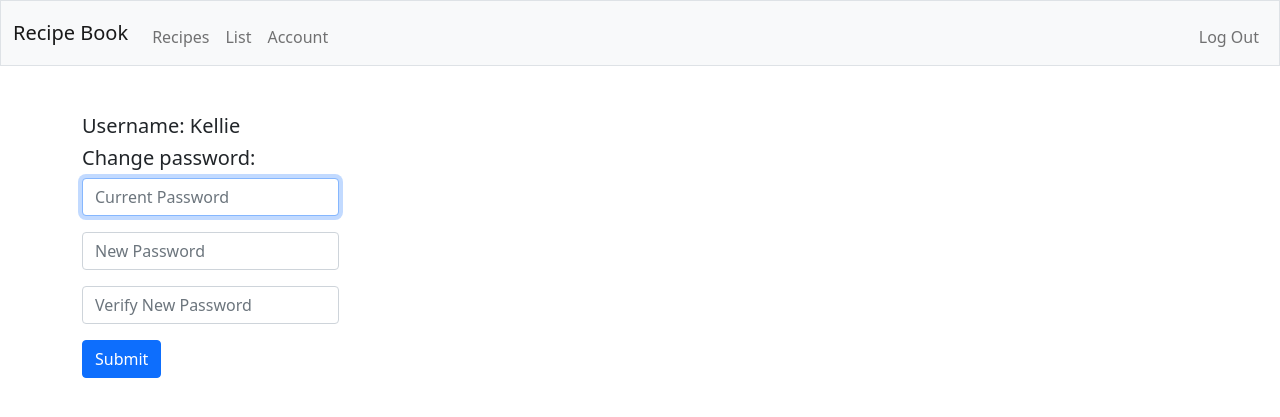
After one commit to kelnicmana/recipe-book, a Flask app: page /account in a window 1280 px wide. The commit adds this page. Shown: the top 417 px of the page. Run offline with Flask 2, Linux system fonts and the light colour scheme; a user stored in the database is signed in; some libraries are stand-ins or nearby versions.

```diff
--- a/app.py
+++ b/app.py
@@ -1,11 +1,166 @@
-from flask import Flask, render_template, url_for
+import os
+
+from cs50 import SQL
+from flask import Flask, flash, redirect, render_template, request, session
+from flask_session import Session
+from functools import wraps
+from tempfile import mkdtemp
+from werkzeug.security import check_password_hash, generate_password_hash
 
 app = Flask(__name__)
 
+# Ensure templates are auto-reloaded
+app.config["TEMPLATES_AUTO_RELOAD"] = True
+
+# Configure session to use filesystem (instead of signed cookies)
+app.config["SESSION_PERMANENT"] = False
+app.config["SESSION_TYPE"] = "filesystem"
+Session(app)
+
+db = SQL("sqlite:///recipes.db")
+
+@app.after_request
+def after_request(response):
+    """Ensure responses aren't cached"""
+    response.headers["Cache-Control"] = "no-cache, no-store, must-revalidate"
+    response.headers["Expires"] = 0
+    response.headers["Pragma"] = "no-cache"
+    return response
+
+def apology(message):
+    """Render message as an apology to user."""
+    return render_template("apology.html", error=message)
+
+def login_required(f):
+    """
+    Decorate routes to require login.
+    https://flask.palletsprojects.com/en/1.1.x/patterns/viewdecorators/
+    """
+    @wraps(f)
+    def decorated_function(*args, **kwargs):
+        if session.get("user_id") is None:
+            return redirect("/login")
+        return f(*args, **kwargs)
+    return decorated_function
+
 @app.route("/")
+@login_required
 def index():
     return render_template("index.html")
 
 @app.route("/list")
+@login_required
 def shopping_list():
     return render_template("list.html")
+
+@app.route("/register", methods=["GET", "POST"])
+def register():
+    if request.method == "POST":
+        username = request.form.get("username")
+        password = request.form.get("password")
+        verify_password = request.form.get("confirmation")
+
+        # verifies all fields are filled
+        if username == "" or password == "" or verify_password == "":
+            return apology("All fields must be completed")
+        # verifies password matched the verify password field
+        if password != verify_password:
+            return apology("Password fields do not match")
+
+        rows = db.execute("SELECT * FROM users WHERE username = ?", username)
+        # verifies that the username is not already in use
+        if len(rows) != 0:
+            return apology("Username is unavailable")
+
+        hash = generate_password_hash(password)
+        # inserts the username and hash for the password into the users table
+        db.execute("INSERT INTO users (username, hash) VALUES(?, ?)", username, hash)
+        user = db.execute("SELECT * FROM users WHERE username = ?", username)
+        # sets the session to be for the current user
+        session["user_id"] = user[0]["id"]
+
+        return redirect("/")
+
+    else:
+        return render_template("register.html")
+
+
+@app.route("/login", methods=["GET", "POST"])
+def login():
+    """Log user in"""
+
+    # Forget any user_id
+    session.clear()
+
+    # User reached route via POST (as by submitting a form via POST)
+    if request.method == "POST":
+
+        # Ensure username was submitted
+        if not request.form.get("username"):
+            return apology("must provide username")
+
+        # Ensure password was submitted
+        elif not request.form.get("password"):
+            return apology("must provide password")
+
+        # Query database for username
+        rows = db.execute("SELECT * FROM users WHERE username = ?", request.form.get("username"))
+
+        # Ensure username exists and password is correct
+        if len(rows) != 1 or not check_password_hash(rows[0]["hash"], request.form.get("password")):
+            return apology("invalid username and/or password")
+
+        # Remember which user has logged in
+        session["user_id"] = rows[0]["id"]
+
+        # Redirect user to home page
+        return redirect("/")
+
+    # User reached route via GET (as by clicking a link or via redirect)
+    else:
+        return render_template("login.html")
+
+
+@app.route("/logout")
+@login_required
+def logout():
+    """Log user out"""
+
+    # Forget any user_id
+    session.clear()
+
+    # Redirect user to login form
+    return redirect("/")
+
+
+@app.route("/account", methods=["GET", "POST"])
+@login_required
+def account():
+    user_id = session["user_id"]
+    if request.method == "POST":
+        # get old password hash
+        password_hash = db.execute("SELECT hash FROM users WHERE id = ?", user_id)
+
+        # get all form values
+        old = request.form.get("old_password")
+        new = request.form.get("password")
+        verify = request.form.get("confirmation")
+        # ensure no form fields are empty
+        if old == "" or new == "" or verify == "":
+            return apology("Complete all fields")
+        # verify that new password fields match
+        if new != verify:
+            return apology("New passwords don't match")
+        # verify that the old password is correct
+        if not check_password_hash(password_hash[0]["hash"], old):
+            return apology("Incorrect password")
+        # create a hash for the new password
+        new_hash = generate_password_hash(new)
+        # update SQL table with new hash
+        db.execute("UPDATE users SET hash = ? WHERE id = ?", new_hash, user_id)
+        return apology("Success")
+
+    else:
+        # get username
+        username = db.execute("SELECT username FROM users WHERE id = ?", user_id)
+        return render_template("account.html", username=username[0]["username"])
--- /dev/null
+++ b/templates/account.html
@@ -0,0 +1,24 @@
+{% extends "layout.html" %}
+
+{% block title %}
+    Account
+{% endblock %}
+
+{% block main %}
+    <div class="container">
+        <h5>Username: {{ username }}</h5>
+        <h5>Change password:</h5>
+        <form action="/account" method="post">
+            <div class="mb-3">
+                <input autofocus class="form-control w-auto" id="old_password" name="old_password" placeholder="Current Password" type="password">
+            </div>
+            <div class="mb-3">
+                <input class="form-control w-auto" id="password" name="password" placeholder="New Password" type="password">
+            </div>
+            <div class="mb-3">
+                <input class="form-control w-auto" id="confirmation" name="confirmation" placeholder="Verify New Password" type="password">
+            </div>
+            <button class="btn btn-primary" type="submit">Submit</button>
+        </form>
+    </div>
+{% endblock %}
--- a/templates/layout.html
+++ b/templates/layout.html
@@ -29,6 +29,7 @@
                     <span class="navbar-toggler-icon"></span>
                 </button>
                 <div class="collapse navbar-collapse" id="navbar">
+                    {% if session["user_id"] %}
                         <ul class="navbar-nav me-auto mt-2">
                             <li class="nav-item"><a class="nav-link" href="/">Recipes</a></li>
                             <li class="nav-item"><a class="nav-link" href="/list">List</a></li>
@@ -37,10 +38,12 @@
                         <ul class="navbar-nav ms-auto mt-2">
                             <li class="nav-item"><a class="nav-link" href="/logout">Log Out</a></li>
                         </ul>
+                    {% else %}
                         <ul class="navbar-nav ms-auto mt-2">
                             <li class="nav-item"><a class="nav-link" href="/register">Register</a></li>
                             <li class="nav-item"><a class="nav-link" href="/login">Log In</a></li>
                         </ul>
+                    {% endif %}
                 </div>
             </div>
         </nav>
```
Also changed, not shown: templates/apology.html (added, +11 -0 lines), templates/list.html (+42 -0 lines), templates/login.html (added, +19 -0 lines), templates/register.html (added, +23 -0 lines), recipes.db (added), 4 other files.
